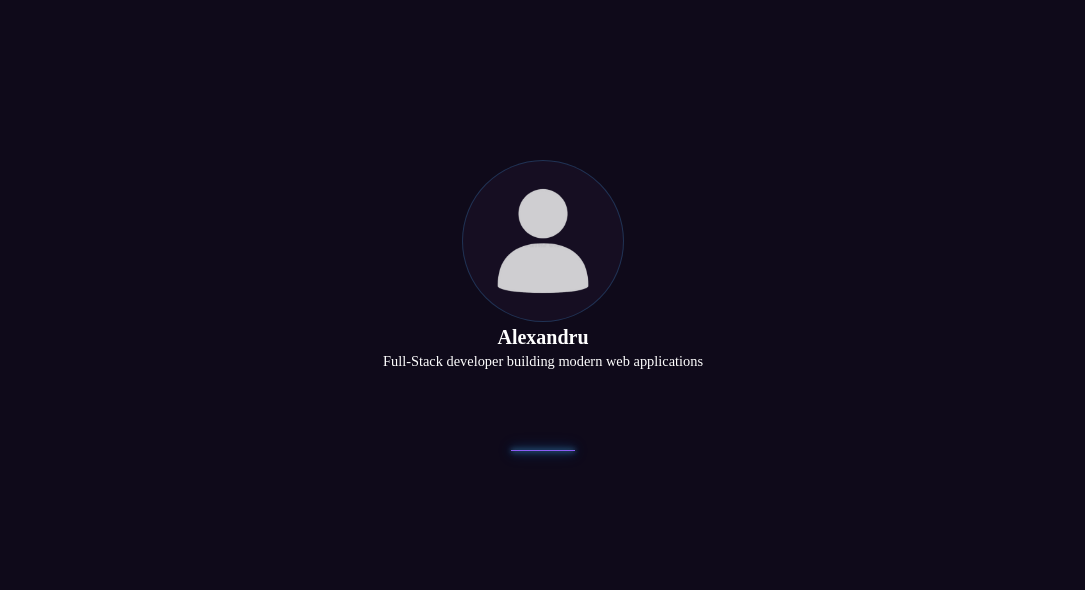
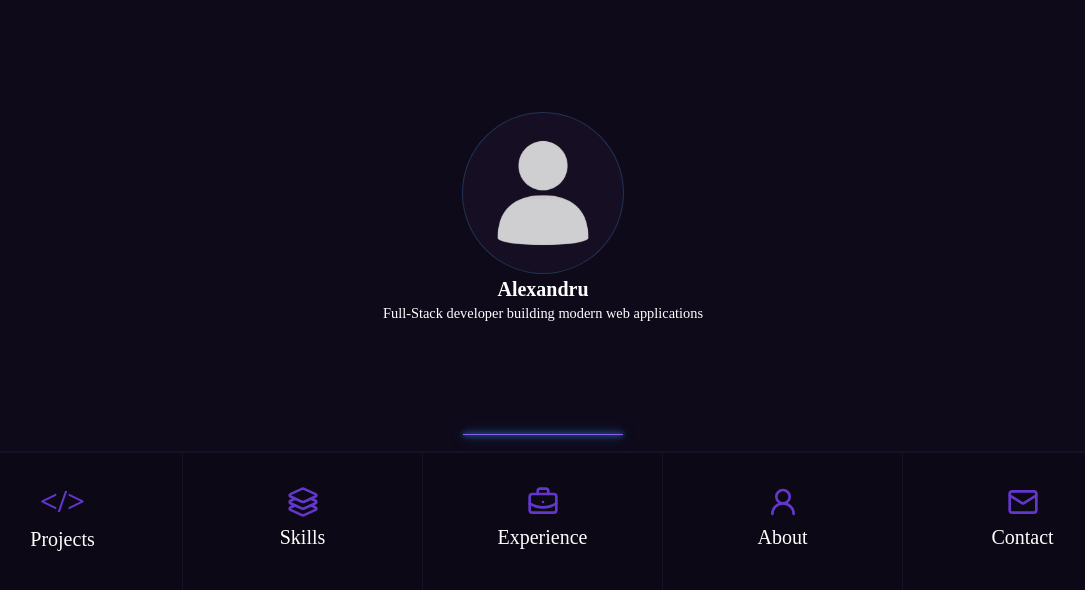
Before and after one commit to Alexandru101/Developer-Portfolio, a React (Vite) app in the folder Frontend/: page /home in a window 1280 px wide. Shown: the top 590 px of the page, without its empty margins (97-1182 px from the left). Built offline with nearby package versions, Linux system fonts and the light colour scheme.

Commit message:
Desktop Compatibility

```diff
--- a/Frontend/index.html
+++ b/Frontend/index.html
@@ -2,8 +2,8 @@
 <html lang="en">
   <head>
     <meta charset="UTF-8" />
+    <meta name="viewport" content="width=device-width, initial-scale=1.0" />
     <link rel="icon" type="image/svg+xml" href="/favicon.svg" />
-    <meta name="viewport" content="width=device-width, initial-scale=1.0" />
     <title>Devolper Portfolio</title>
   </head>
   <body>
--- a/Frontend/package.json
+++ b/Frontend/package.json
@@ -12,6 +12,7 @@
   "dependencies": {
     "react": "^19.2.8",
     "react-dom": "^19.2.8",
+    "react-icons": "^5.7.0",
     "react-router-dom": "^7.18.2"
   },
   "devDependencies": {
--- a/Frontend/src/components/home/Home.module.css
+++ b/Frontend/src/components/home/Home.module.css
@@ -15,7 +15,7 @@
 /* ------ */
 
 .profile {
-    margin-top: 10rem;
+    margin-top: 7rem;
     display: flex;
     flex-direction: column;
     align-items: center;
@@ -53,11 +53,12 @@
     display: flex;
     flex-direction: column;
     align-items: center;
+    gap: 1rem;
 }
 
 .glowLine {
     height: 0.0625rem;
-    width: 4rem;
+    width: 10rem;
     background: #8b5cf6;
 
     box-shadow:
@@ -65,3 +66,81 @@
         0 0 10px #2196f3,
         0 0 15px #0077ff;
 }
+
+.navigation__options {
+    height: 40rem;
+    width: 20rem;
+
+    display: flex;
+    flex-direction: column;
+    justify-content: center;
+    align-items: center;
+
+    border: 2px solid var(--light-dark-purple-background);
+    border-radius: 10px;
+    background: #0000002f;
+
+    overflow: hidden;
+}
+
+.navigation__options-card {
+    height: 100%;
+    width: 100%;
+
+    display: flex;
+    flex-direction: column;
+    justify-content: center;
+    align-items: center;
+
+    cursor: pointer;
+    user-select: none;
+    border-top: 1.5px solid var(--light-dark-purple-background);
+
+    padding-top: 1rem;
+    padding-bottom: 2rem;
+    gap: 0.5rem;
+
+    transition: background 0.15s ease-in-out;
+}
+
+.navigation__options-card:hover {
+    background: #0f13f82f;
+}
+
+.navigation__options-card:active {
+    background: #0004da28;
+    transition: none;
+}
+
+.card__icon {
+    font-weight: bold;
+    font-size: 2rem;
+    color: #6336cc;
+}
+
+.card__text {
+    color: #fff;
+    font-size: 1.25rem;
+}
+
+/* --------------------- */
+/* Desktop Compatibility */
+/* --------------------- */
+
+@media (min-width: 1100px) {
+    .page {
+        gap: 7rem;
+    }
+
+    .navigation__options {
+        height: 9rem;
+        width: 75rem;
+
+        flex-direction: row;
+    }
+
+    .navigation__options-card {
+        border-top: none;
+        border-right: 1.5px solid var(--light-dark-purple-background);
+    }
+}
--- a/Frontend/src/components/home/Home.tsx
+++ b/Frontend/src/components/home/Home.tsx
@@ -1,8 +1,9 @@
 // Modules //
 import styles from "./Home.module.css";
 
-// Images //
+// Images + Icons //
 import avatar from "../../assets/avatar.png";
+import { LuLayers3, LuBriefcaseBusiness, LuUserRound, LuMail } from "react-icons/lu";
 
 // Rendering Page //
 export default function Home() {
@@ -20,11 +21,38 @@ export default function Home() {
                 </p>
             </div>
 
-            <div className={styles.navigation}>
+            <nav className={styles.navigation}>
                 <span className={styles.glowLine} />
-            </div>
+
+                <div className={styles.navigation__options}>
+                    <a className={styles["navigation__options-card"]}>
+                        <span className={styles.card__icon}>{"</>"}</span>
+                        <span className={styles.card__text}>Projects</span>
+                    </a>
+
+                    <a className={styles["navigation__options-card"]}>
+                        <LuLayers3 className={styles.card__icon}/>
+                        <span className={styles.card__text}>Skills</span>
+                    </a>
+
+                    <a className={styles["navigation__options-card"]}>
+                        <LuBriefcaseBusiness className={styles.card__icon} />
+                        <span className={styles.card__text}>Experience</span>
+                    </a>
+
+                    <a className={styles["navigation__options-card"]}>
+                        <LuUserRound className={styles.card__icon} />
+                        <span className={styles.card__text}>About</span>
+                    </a>
+
+                    <a className={styles["navigation__options-card"]}>
+                        <LuMail className={styles.card__icon} />
+                        <span className={styles.card__text}>Contact</span>
+                    </a>
+                </div>
+            </nav>
         </div>
     )
 };
 
-// Next: Finish designing page options
+// Next: Finish landing page about me and scroll down design
--- a/Frontend/src/index.css
+++ b/Frontend/src/index.css
@@ -4,6 +4,11 @@
     box-sizing: 0;
 }
 
+a {
+    color: inherit;
+    text-decoration: none;
+}
+
 :root {
     --dark-purple-background: #0f0a1a;
     --light-dark-purple-background: #181025;
```
Also changed, not shown: 1 other file (tests, documents, lock files or other folders).
